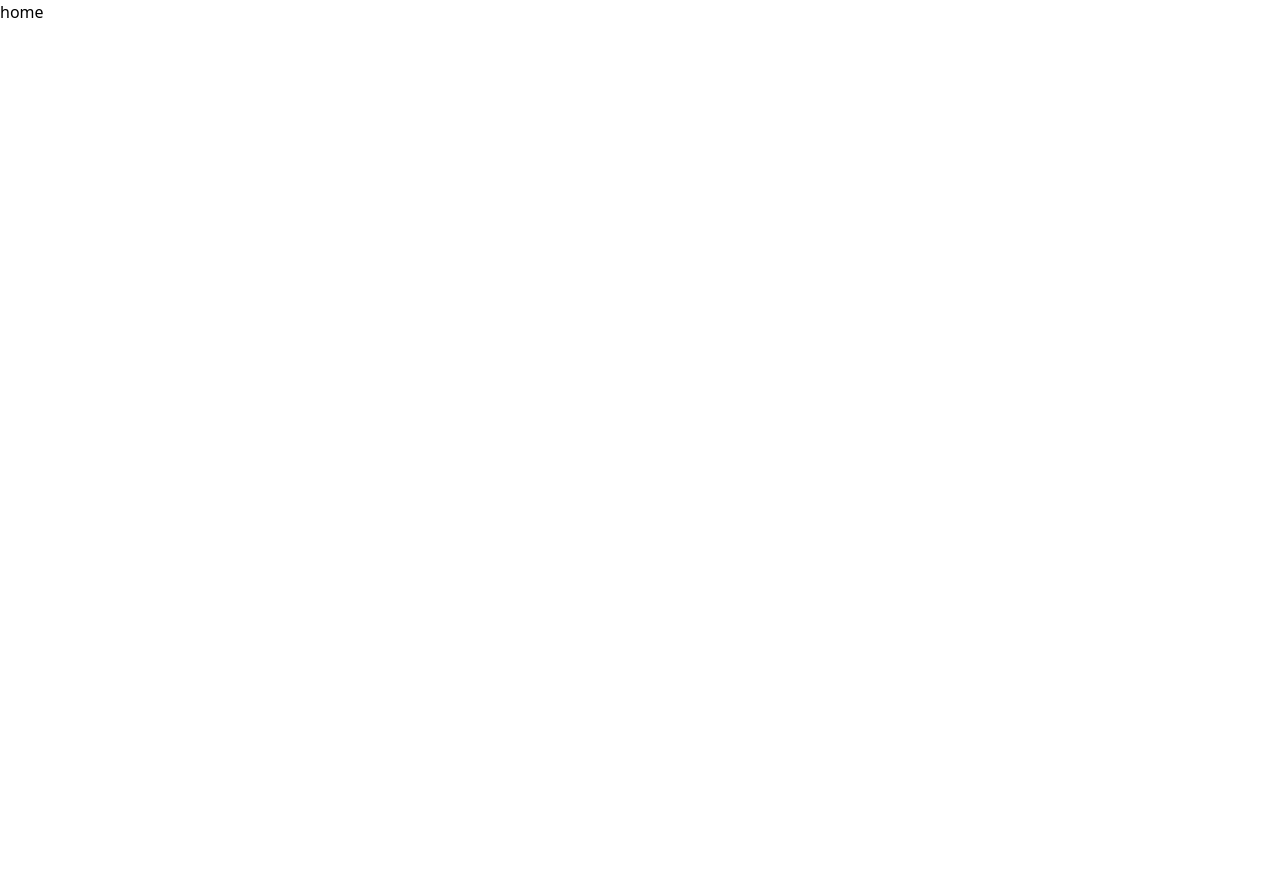
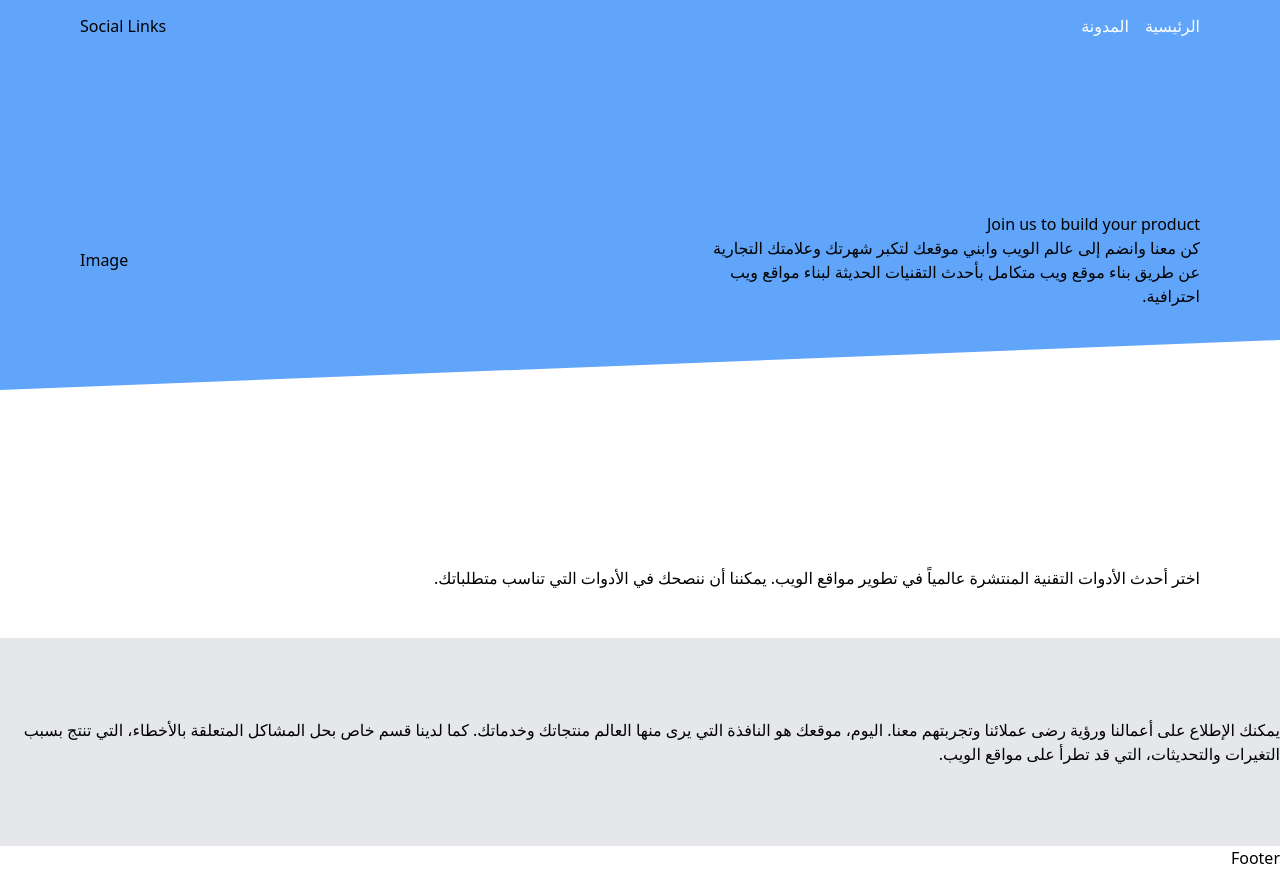
Before and after one commit to m-aljamal/portfolio, a Next.js app: page / in a window 1280 px wide. Before the commit the page ends 800 px from the top, so only its background shows below. Built offline with nearby package versions, Linux system fonts and the light colour scheme.

Commit message:
add hero

```diff
--- /dev/null
+++ b/components/homePage/About.tsx
@@ -0,0 +1,8 @@
+export default function About() {
+  return (
+    <div className="container py-12 mt-32">
+      اختر أحدث الأدوات التقنية المنتشرة عالمياً في تطوير مواقع الويب. يمكننا أن
+      ننصحك في الأدوات التي تناسب متطلباتك.
+    </div>
+  );
+}
--- /dev/null
+++ b/components/homePage/Hero.tsx
@@ -0,0 +1,32 @@
+export default function Hero() {
+  return (
+    <div className=" hero mb-8 bg-blue-400">
+      <div className="container pt-40 pb-8 flex justify-between items-center">
+        <div>
+          <h2>Join us to build your product</h2>
+          <p className="w-1/2">
+            كن معنا وانضم إلى عالم الويب وابني موقعك لتكبر شهرتك وعلامتك
+            التجارية عن طريق بناء موقع ويب متكامل بأحدث التقنيات الحديثة لبناء
+            مواقع ويب احترافية.
+          </p>
+        </div>
+        <p>Image</p>
+      </div>
+      <div>
+        <svg
+          xmlns="http://www.w3.org/2000/svg"
+          preserveAspectRatio="none"
+          version="1.1"
+          viewBox="0 0 2560 100"
+          x="0"
+          y="0"
+        >
+          <polygon
+            className="fill-current text-white"
+            points="2560 0 2560 100 0 100"
+          ></polygon>
+        </svg>
+      </div>
+    </div>
+  );
+}
--- /dev/null
+++ b/components/homePage/Projects.tsx
@@ -0,0 +1,12 @@
+import React from "react";
+
+export default function Projects() {
+  return (
+    <div >
+      يمكنك الإطلاع على أعمالنا ورؤية رضى عملائنا وتجربتهم معنا. اليوم، موقعك هو
+      النافذة التي يرى منها العالم منتجاتك وخدماتك. كما لدينا قسم خاص بحل
+      المشاكل المتعلقة بالأخطاء، التي تنتج بسبب التغيرات والتحديثات، التي قد
+      تطرأ على مواقع الويب.
+    </div>
+  );
+}
--- /dev/null
+++ b/components/shared/Footer.tsx
@@ -0,0 +1,9 @@
+import React from 'react'
+
+export default function Footer() {
+    return (
+        <div>
+            Footer
+        </div>
+    )
+}
--- /dev/null
+++ b/components/shared/Navbar.tsx
@@ -0,0 +1,18 @@
+import Link from "next/link";
+export default function Navbar() {
+  return (
+    <div className="bg-blue-400  py-3.5">
+      <div className="container flex justify-between items-center">
+        <div className="text-white">
+          <Link href="/">
+            <a className="ml-4">الرئيسية</a>
+          </Link>
+          <Link href="/blog">المدونة</Link>
+        </div>
+        <div>
+          <p>Social Links</p>
+        </div>
+      </div>
+    </div>
+  );
+}
--- /dev/null
+++ b/components/shared/Page.tsx
@@ -0,0 +1,13 @@
+import React from "react";
+import Footer from "./Footer";
+import Navbar from "./Navbar";
+
+export default function Page({ children }) {
+  return (
+    <div>
+      <Navbar />
+      {children}
+      <Footer />
+    </div>
+  );
+}
--- a/pages/_app.tsx
+++ b/pages/_app.tsx
@@ -1,7 +1,12 @@
 import "../styles/globals.css";
 import "tailwindcss/tailwind.css";
+import Page from "../components/shared/Page";
 function MyApp({ Component, pageProps }) {
-  return <Component {...pageProps} />;
+  return (
+    <Page>
+      <Component {...pageProps} />
+    </Page>
+  );
 }
 
 export default MyApp;
--- a/pages/api/hello.js
+++ /dev/null
@@ -1,5 +0,0 @@
-// Next.js API route support: https://nextjs.org/docs/api-routes/introduction
-
-export default (req, res) => {
-  res.status(200).json({ name: 'John Doe' })
-}
--- a/pages/index.tsx
+++ b/pages/index.tsx
@@ -1,8 +1,16 @@
-
+import Hero from "../components/homePage/Hero";
+import About from "../components/homePage/About";
+import Projects from "../components/homePage/Projects";
 export default function Home() {
   return (
-    <div  >
-     home
+    <div>
+      <Hero />
+
+      <About />
+
+      <div className="py-20 bg-gray-200">
+        <Projects />
+      </div>
     </div>
-  )
+  );
 }
--- a/styles/globals.css
+++ b/styles/globals.css
@@ -1,3 +1,7 @@
 @tailwind base;
 @tailwind components;
 @tailwind utilities;
+
+body {
+  direction: rtl;
+}
--- a/tailwind.config.js
+++ b/tailwind.config.js
@@ -3,6 +3,16 @@ module.exports = {
   purge: ["./pages/**/*.{js,ts,jsx,tsx}", "./components/**/*.{js,ts,jsx,tsx}"],
   darkMode: false, // or 'media' or 'class'
   theme: {
+    container: {
+      center: true,
+      padding: {
+        DEFAULT: "1rem",
+        sm: "2rem",
+        lg: "4rem",
+        xl: "5rem",
+        "2xl": "6rem",
+      },
+    },
     extend: {},
   },
   variants: {
```
